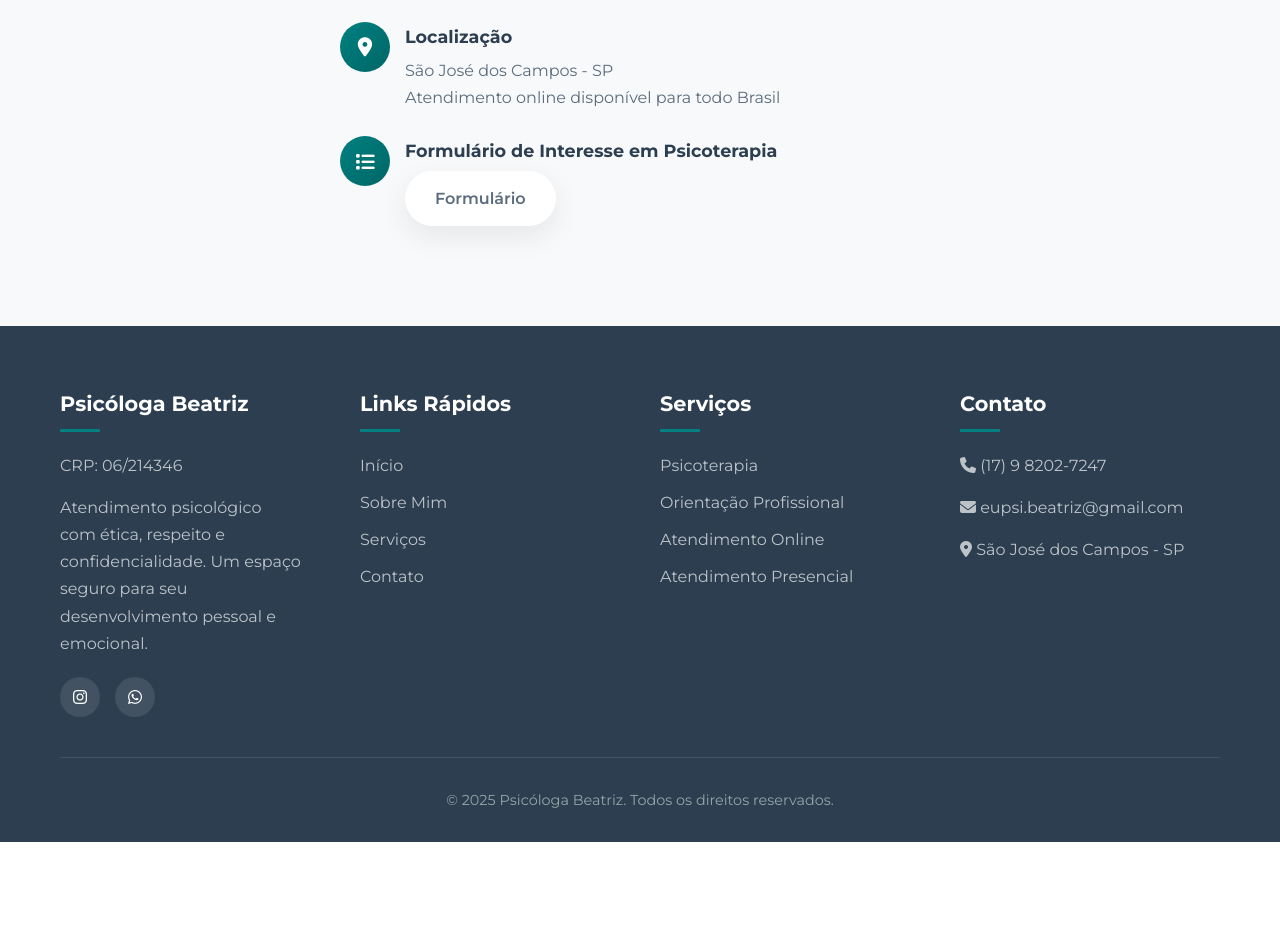
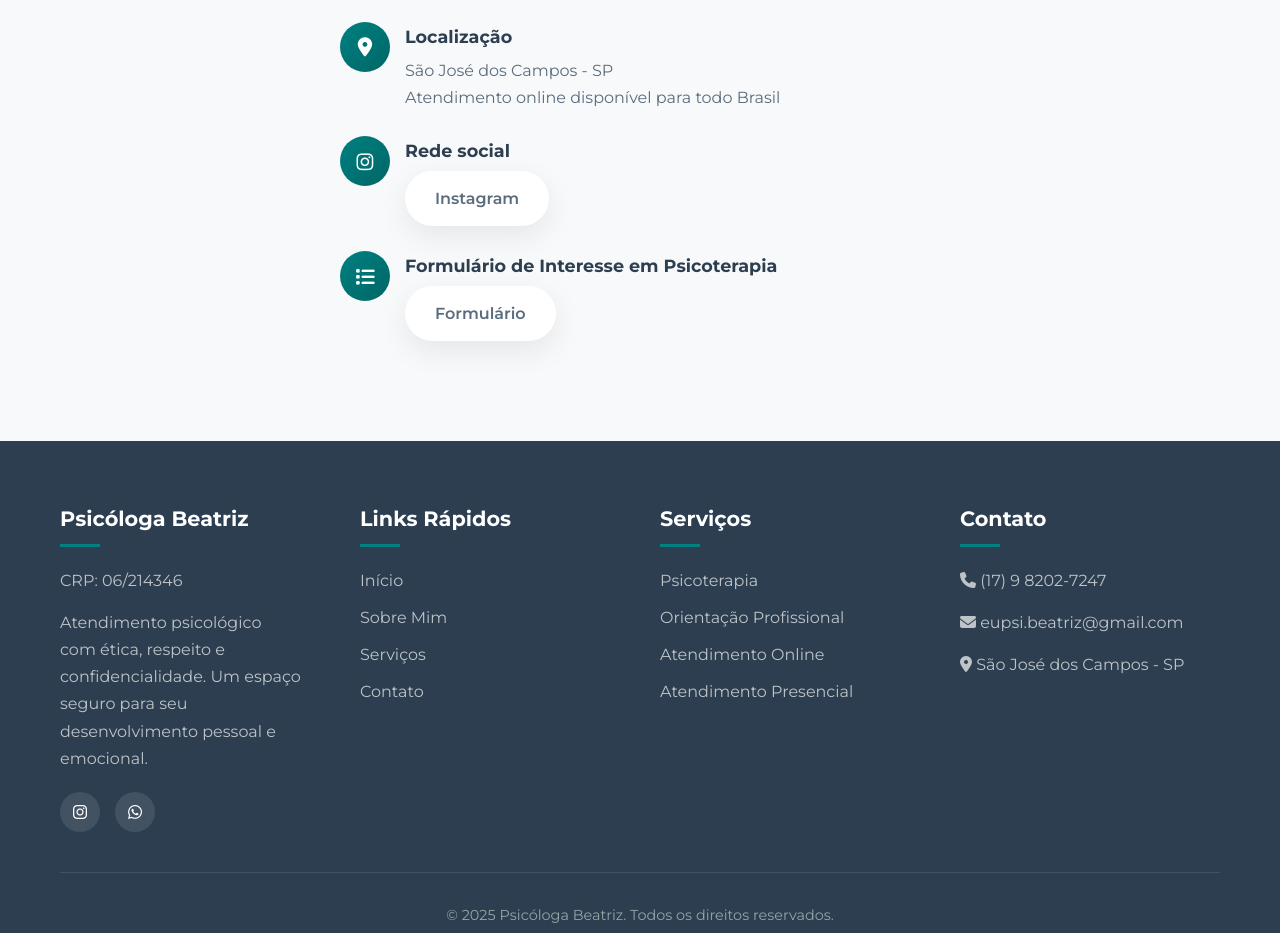
Before and after one commit to joaomarcosaa/site-beatriz, a plain HTML site: page index.html in a window 1280 px wide. Shown: the part 2960-3893 px from the top of the page. Before the commit the page ends 3802 px from the top, so only its background shows below. Drawn offline with nearby package versions, Linux system fonts and the light colour scheme.

Commit message:
rede social

```diff
--- a/index.html
+++ b/index.html
@@ -210,7 +210,6 @@
                                 </a>
                             </div>
                         </div>
-
                         <div class="contato-item">
                             <div class="contato-icon" aria-hidden="true">
                                 <i class="fas fa-envelope"></i>
@@ -231,6 +230,16 @@
                                 <p>Atendimento online disponível para todo Brasil</p>
                             </div>
                         </div>
+                        <div class="contato-item">
+                            <div class="contato-icon">
+                                <i class="fab fa-instagram"></i>
+                            </div>
+                            <div class="contato-details">
+                                <h3>Rede social</h3>
+                                <a href="https://www.instagram.com/psi.beatriz_fernandes" target="_blank" rel="noopener noreferrer" class="btn btn-primary">Instagram</a>
+                            </div>
+                            </div>
+
                         <div class="contato-item">
                             <div class="contato-icon" aria-hidden="true">
                                 <i class="fa-solid fa-list"></i>
```
